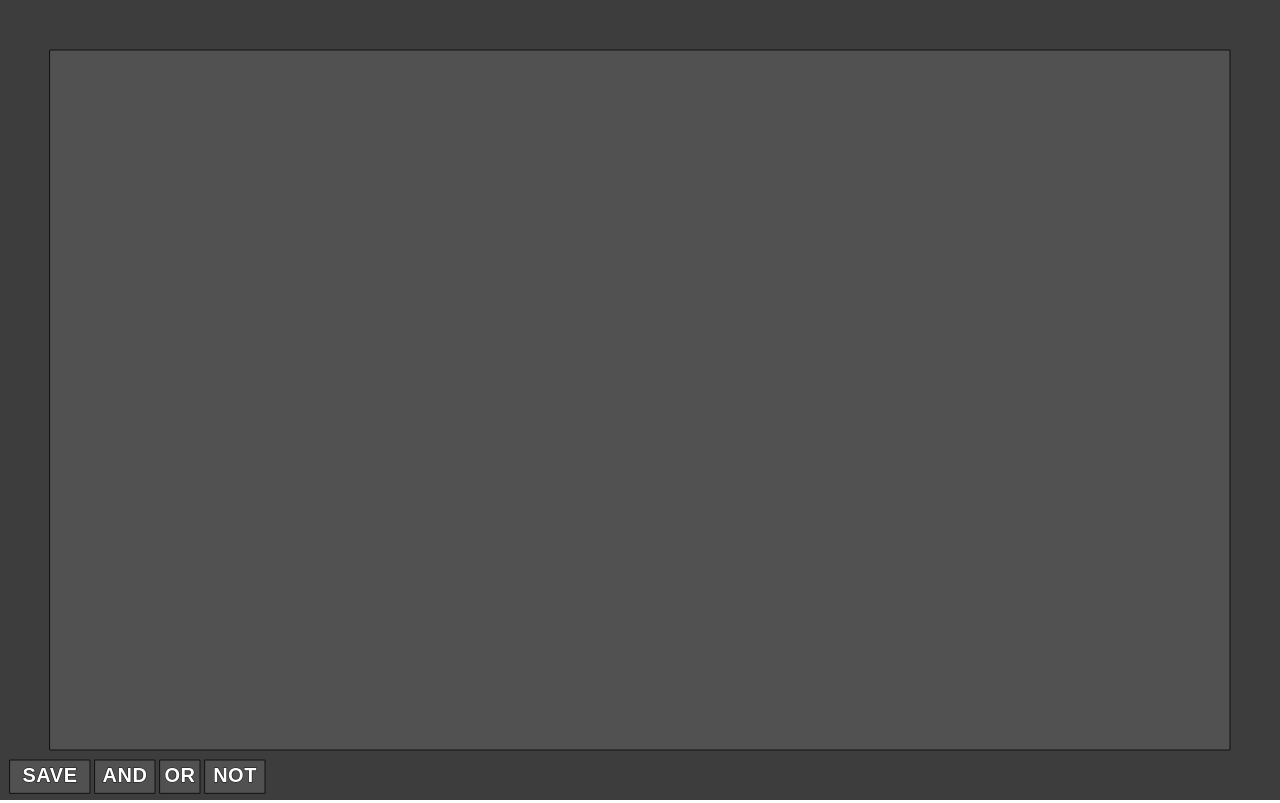
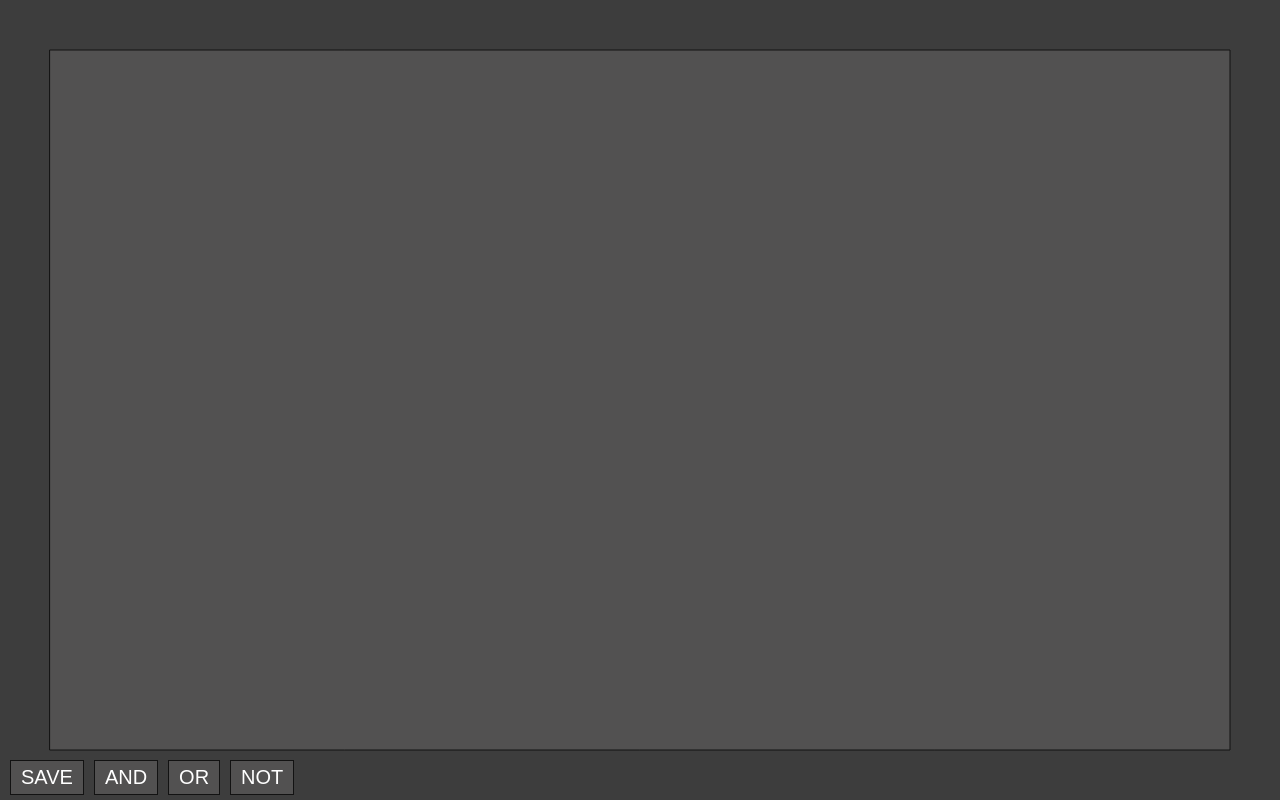
Before and after one commit to hasnainroopawalla/circuit-sim, a React app: page / in a window 1280 px wide. Built offline with nearby package versions, Linux system fonts and the light colour scheme.

Commit message:
initial react

```diff
--- a/src/components/app.tsx
+++ b/src/components/app.tsx
@@ -1,6 +1,12 @@
 import React from "react";
 import { Sketch } from "./sketch-renderer";
+import { Toolbar } from "./toolbar";
 
 export const App = () => {
-  return <Sketch />;
+  return (
+    <>
+      <Sketch />
+      <Toolbar />
+    </>
+  );
 };
--- /dev/null
+++ b/src/components/button.tsx
@@ -0,0 +1,28 @@
+import React from "react";
+
+const styles = {
+  button: {
+    backgroundColor: "#525151",
+    border: "0.1rem solid #121212",
+    color: "#fff",
+    padding: "5px 10px",
+    textAlign: "center",
+    fontSize: "20px",
+    cursor: "pointer",
+  },
+} as const;
+
+type IButtonProps = {
+  text: string;
+  onClick: () => void;
+};
+
+export const Button: React.FC<IButtonProps> = (props) => {
+  const { text, onClick } = props;
+
+  return (
+    <button style={styles.button} onClick={onClick}>
+      {text}
+    </button>
+  );
+};
--- /dev/null
+++ b/src/components/toolbar.tsx
@@ -0,0 +1,27 @@
+import React from "react";
+import { Button } from "./button";
+
+const styles = {
+  toolbarContainer: {
+    color: "#fff",
+    position: "absolute",
+    bottom: "0",
+    left: "0",
+    right: "0",
+    margin: "5px 10px",
+    display: "flex",
+    flexDirection: "row",
+    gap: "10px",
+  },
+} as const;
+
+export const Toolbar = () => {
+  return (
+    <div className="toolbar-container" style={styles.toolbarContainer}>
+      <Button text="SAVE" onClick={() => {}} />
+      <Button text="AND" onClick={() => {}} />
+      <Button text="OR" onClick={() => {}} />
+      <Button text="NOT" onClick={() => {}} />
+    </div>
+  );
+};
--- a/src/simulator/board.ts
+++ b/src/simulator/board.ts
@@ -65,7 +65,7 @@ class Board {
     this.p5.strokeWeight(config.document.strokeWeight);
     this.circuit.execute();
     this.circuit.render();
-    this.renderButtons();
+    // this.renderButtons();
   }
 
   public createChipFromCircuit() {
```
